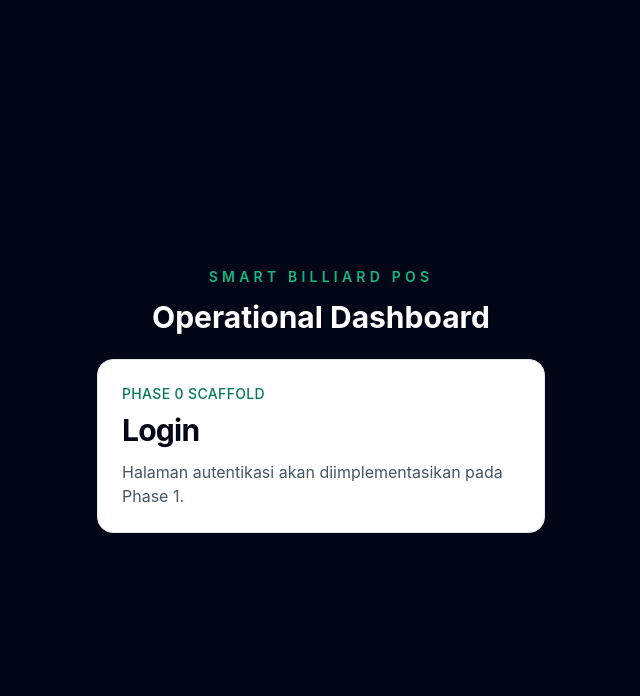
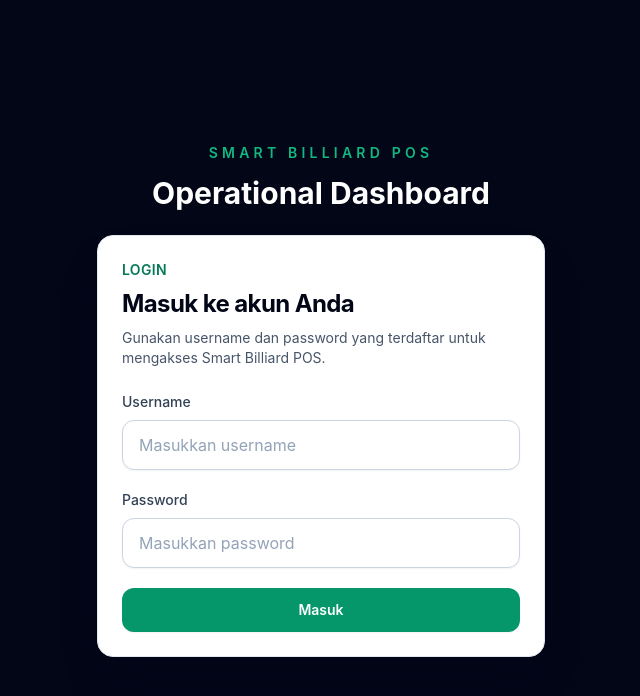
Before and after one commit to elvandry13/smart-billiard-pos-fe, a React (Vite) app: page /login in a window 1280 px wide. Shown: the top 696 px of the page, without its empty margins (319-959 px from the left). Built offline with nearby package versions, Linux system fonts and the light colour scheme; no server answers.

Commit message:
feat(auth): implement LoginPage and LoginForm components for user authentication

```diff
--- a/src/app/router.tsx
+++ b/src/app/router.tsx
@@ -1,5 +1,6 @@
 import { createBrowserRouter, Navigate } from 'react-router-dom';
 
+import { LoginPage } from '@/features/auth/pages/LoginPage';
 import { AuthLayout } from '@/layouts/AuthLayout';
 import { DashboardLayout } from '@/layouts/DashboardLayout';
 import { PosLayout } from '@/layouts/PosLayout';
@@ -16,12 +17,7 @@
     children: [
       {
         index: true,
-        element: (
-          <PlaceholderPage
-            title="Login"
-            description="Halaman autentikasi akan diimplementasikan pada Phase 1."
-          />
-        ),
+        element: <LoginPage />,
       },
     ],
   },
--- /dev/null
+++ b/src/features/auth/components/LoginForm.tsx
@@ -0,0 +1,86 @@
+import { zodResolver } from '@hookform/resolvers/zod';
+import { useForm } from 'react-hook-form';
+
+import { loginSchema, type LoginFormValues } from '../schemas';
+
+interface LoginFormProps {
+  errorMessage?: string;
+  isSubmitting?: boolean;
+  onSubmit: (values: LoginFormValues) => void | Promise<void>;
+}
+
+export function LoginForm({ errorMessage, isSubmitting = false, onSubmit }: LoginFormProps) {
+  const {
+    register,
+    handleSubmit,
+    formState: { errors },
+  } = useForm<LoginFormValues>({
+    resolver: zodResolver(loginSchema),
+    defaultValues: {
+      username: '',
+      password: '',
+    },
+  });
+
+  return (
+    <form className="space-y-5" onSubmit={handleSubmit(onSubmit)} noValidate>
+      {errorMessage ? (
+        <div className="rounded-xl border border-red-200 bg-red-50 px-4 py-3 text-sm text-red-700" role="alert">
+          {errorMessage}
+        </div>
+      ) : null}
+
+      <div>
+        <label className="block text-sm font-medium text-slate-700" htmlFor="username">
+          Username
+        </label>
+        <input
+          id="username"
+          type="text"
+          autoComplete="username"
+          className="mt-2 block w-full rounded-xl border border-slate-300 px-4 py-3 text-slate-950 shadow-sm outline-none transition placeholder:text-slate-400 focus:border-brand-500 focus:ring-4 focus:ring-brand-100 disabled:cursor-not-allowed disabled:bg-slate-100"
+          placeholder="Masukkan username"
+          disabled={isSubmitting}
+          aria-invalid={Boolean(errors.username)}
+          aria-describedby={errors.username ? 'username-error' : undefined}
+          {...register('username')}
+        />
+        {errors.username ? (
+          <p className="mt-2 text-sm text-red-600" id="username-error">
+            {errors.username.message}
+          </p>
+        ) : null}
+      </div>
+
+      <div>
+        <label className="block text-sm font-medium text-slate-700" htmlFor="password">
+          Password
+        </label>
+        <input
+          id="password"
+          type="password"
+          autoComplete="current-password"
+          className="mt-2 block w-full rounded-xl border border-slate-300 px-4 py-3 text-slate-950 shadow-sm outline-none transition placeholder:text-slate-400 focus:border-brand-500 focus:ring-4 focus:ring-brand-100 disabled:cursor-not-allowed disabled:bg-slate-100"
+          placeholder="Masukkan password"
+          disabled={isSubmitting}
+          aria-invalid={Boolean(errors.password)}
+          aria-describedby={errors.password ? 'password-error' : undefined}
+          {...register('password')}
+        />
+        {errors.password ? (
+          <p className="mt-2 text-sm text-red-600" id="password-error">
+            {errors.password.message}
+          </p>
+        ) : null}
+      </div>
+
+      <button
+        type="submit"
+        className="flex w-full items-center justify-center rounded-xl bg-brand-600 px-4 py-3 text-sm font-semibold text-white shadow-sm transition hover:bg-brand-700 focus:outline-none focus:ring-4 focus:ring-brand-200 disabled:cursor-not-allowed disabled:bg-brand-300"
+        disabled={isSubmitting}
+      >
+        {isSubmitting ? 'Memproses login...' : 'Masuk'}
+      </button>
+    </form>
+  );
+}
--- /dev/null
+++ b/src/features/auth/pages/LoginPage.tsx
@@ -0,0 +1,92 @@
+import { useEffect, useState } from 'react';
+import { useQueryClient } from '@tanstack/react-query';
+import { Navigate, useLocation, useNavigate } from 'react-router-dom';
+
+import { getProfileApi } from '@/features/profile/api';
+import { profileQueryKey, useProfileQuery } from '@/features/profile/hooks';
+import { authStorage } from '@/lib/authStorage';
+import { getApiErrorMessage } from '@/lib/errors';
+import { defaultRouteByRole } from '@/lib/permissions';
+
+import { LoginForm } from '../components/LoginForm';
+
+import type { LoginFormValues } from '../schemas';
+import type { UserProfile } from '@/features/profile/types';
+
+import { useLoginMutation } from '../hooks';
+
+type LoginLocationState = {
+  from?: {
+    pathname?: string;
+  };
+};
+
+const getRedirectPath = (profile: UserProfile, fallbackPath?: string): string => {
+  if (fallbackPath && fallbackPath !== '/login') {
+    return fallbackPath;
+  }
+
+  return defaultRouteByRole[profile.role];
+};
+
+export function LoginPage() {
+  const navigate = useNavigate();
+  const location = useLocation();
+  const queryClient = useQueryClient();
+  const loginMutation = useLoginMutation();
+  const [loginError, setLoginError] = useState<string | undefined>();
+  const hasStoredSession = authStorage.hasRefreshToken();
+  const profileQuery = useProfileQuery({ enabled: hasStoredSession });
+  const locationState = location.state as LoginLocationState | null;
+  const requestedPath = locationState?.from?.pathname;
+
+  useEffect(() => {
+    if (profileQuery.data) {
+      navigate(getRedirectPath(profileQuery.data, requestedPath), { replace: true });
+    }
+  }, [navigate, profileQuery.data, requestedPath]);
+
+  const handleSubmit = async (values: LoginFormValues) => {
+    setLoginError(undefined);
+
+    try {
+      await loginMutation.mutateAsync(values);
+      const profile = await queryClient.fetchQuery({
+        queryKey: profileQueryKey,
+        queryFn: getProfileApi,
+      });
+
+      navigate(getRedirectPath(profile, requestedPath), { replace: true });
+    } catch (error) {
+      setLoginError(getApiErrorMessage(error));
+    }
+  };
+
+  if (profileQuery.data) {
+    return <Navigate to={getRedirectPath(profileQuery.data, requestedPath)} replace />;
+  }
+
+  return (
+    <section className="rounded-2xl border border-slate-200 bg-white p-6 shadow-2xl shadow-slate-950/20">
+      <div className="mb-6">
+        <p className="text-sm font-semibold uppercase tracking-wide text-brand-700">Login</p>
+        <h2 className="mt-2 text-2xl font-bold tracking-tight text-slate-950">Masuk ke akun Anda</h2>
+        <p className="mt-2 text-sm text-slate-600">
+          Gunakan username dan password yang terdaftar untuk mengakses Smart Billiard POS.
+        </p>
+      </div>
+
+      {profileQuery.isLoading ? (
+        <div className="rounded-xl border border-slate-200 bg-slate-50 px-4 py-3 text-sm text-slate-600">
+          Memeriksa sesi login...
+        </div>
+      ) : (
+        <LoginForm
+          errorMessage={loginError}
+          isSubmitting={loginMutation.isPending}
+          onSubmit={handleSubmit}
+        />
+      )}
+    </section>
+  );
+}
```
